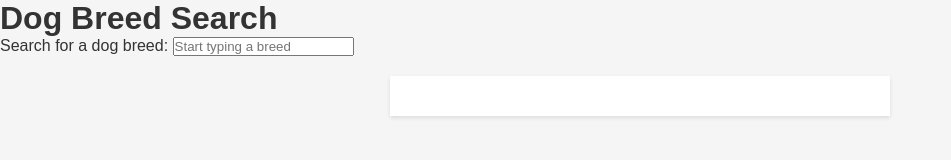
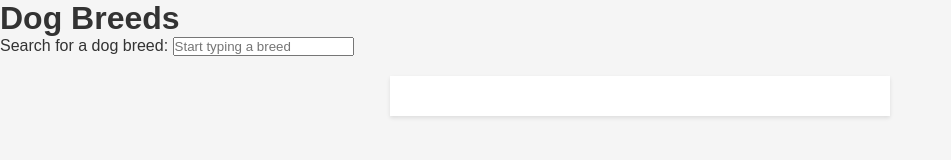
Before and after one commit to rwparrish/phase1-project-dogs, a plain HTML site: page index.html in a window 1280 px wide. Shown: the whole page, without its empty margins (0-951 px from the left). Drawn offline with Linux system fonts and the light colour scheme; no server answers.

Commit message:
change title

```diff
--- a/index.html
+++ b/index.html
@@ -8,7 +8,7 @@
     <title>Document</title>
 </head>
 <body>
-    <h1>Dog Breed Search</h1>
+    <h1>Dog Breeds</h1>
       <label for="search-input">Search for a dog breed:</label>
       <input type="text" id="search-input" name="search-input" placeholder="Start typing a breed">
     <div id="breeds-list">
--- a/index.js
+++ b/index.js
@@ -46,7 +46,6 @@ function renderRandomDogImage(randomDogImageUrl) {
 
 function searchForm() {
     const inputSearch = document.getElementById('search-input')
-    console.log(inputSearch)
     inputSearch.addEventListener('input', handleSearchFormInput);
 }
 
```
